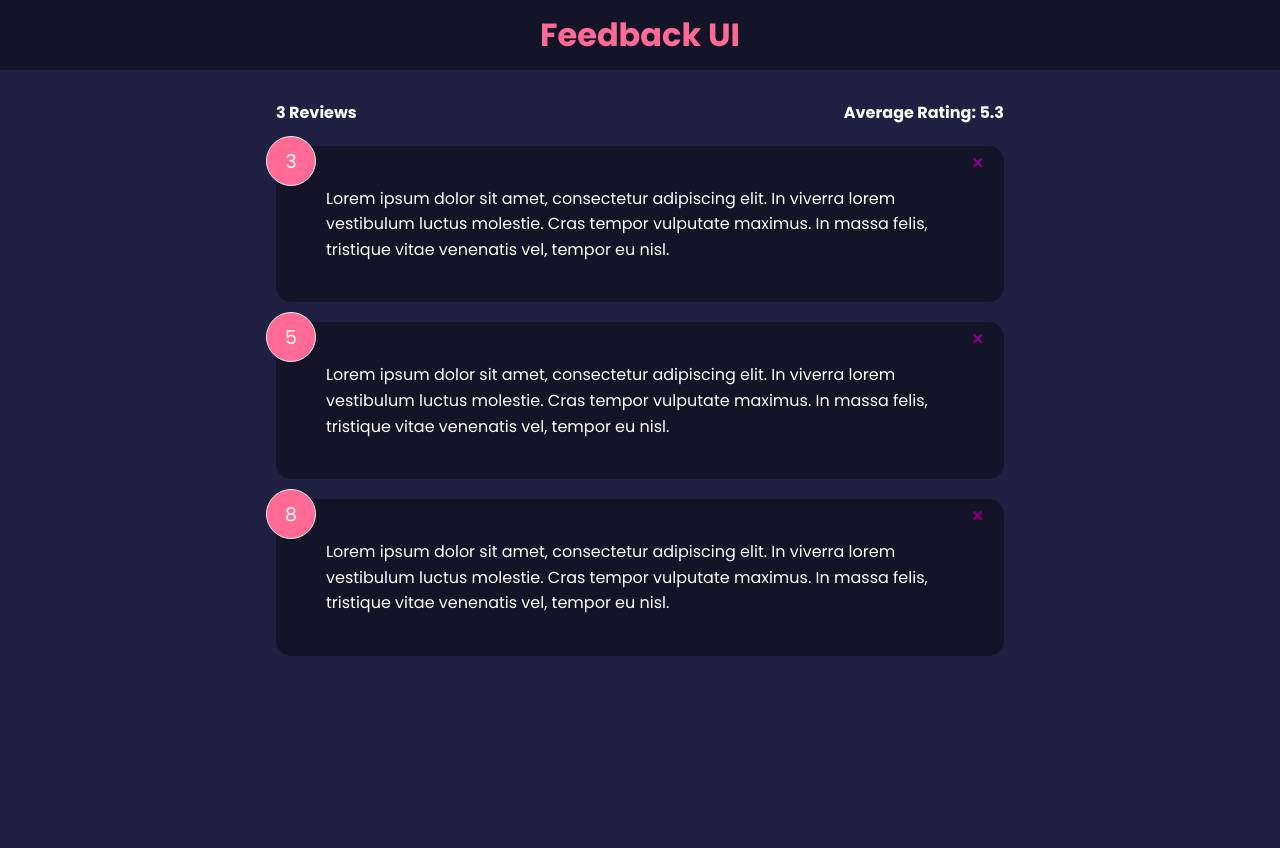
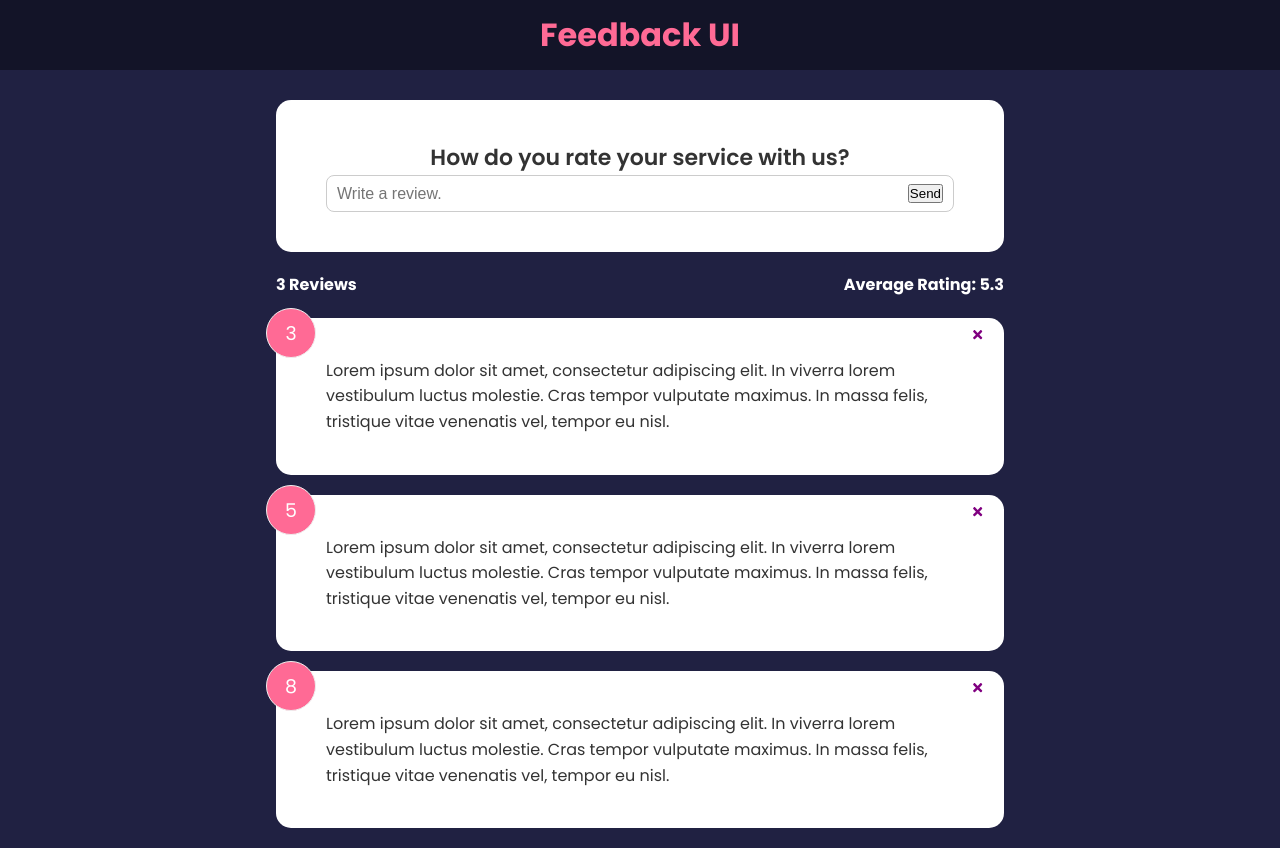
Before and after one commit to kaankurcer/feedback-app, a React (Create React App) app: page / in a window 1280 px wide. Before the commit the page ends 800 px from the top, so only its background shows below. Built offline with nearby package versions, Linux system fonts and the light colour scheme.

Commit message:
feat: add Form Input and State

```diff
--- a/src/App.js
+++ b/src/App.js
@@ -3,6 +3,7 @@
 import FeedbackList from "./components/FeedbackList";
 import FeedbackData from "./data/FeedbackData";
 import FeedbackStats from "./components/FeedbackStats";
+import FeedbackForm from "./components/FeedbackForm";
 
 function App() {
   const [feedback, setFeedback] = useState(FeedbackData);
@@ -17,6 +18,7 @@
     <>
       <Header />
       <div className="container">
+        <FeedbackForm />
         <FeedbackStats feedback={feedback} />
         <FeedbackList feedback={feedback} handleDelete={deleteFeedback} />
       </div>
--- /dev/null
+++ b/src/components/FeedbackForm.jsx
@@ -0,0 +1,30 @@
+import React, { useState } from "react";
+import Card from "./shared/Card";
+
+function FeedbackForm() {
+  const [text, setText] = useState("");
+
+  const handleTextChange = (e) => {
+    setText(e.target.value);
+  };
+
+  return (
+    <Card>
+      <form>
+        <h2>How do you rate your service with us?</h2>
+        {/* @todo - rating select component */}
+        <div className="input-group">
+          <input
+            onChange={handleTextChange}
+            type="text"
+            placeholder="Write a review."
+            value={text}
+          />
+          <button type="submit">Send</button>
+        </div>
+      </form>
+    </Card>
+  );
+}
+
+export default FeedbackForm;
--- a/src/components/shared/Card.jsx
+++ b/src/components/shared/Card.jsx
@@ -1,6 +1,6 @@
 import React from "react";
 
-function Card({ children, reverse = "false" }) {
+function Card({ children, reverse = false }) {
   return <div className={`card ${reverse && "reverse"}`}>{children}</div>;
 }
 
```
